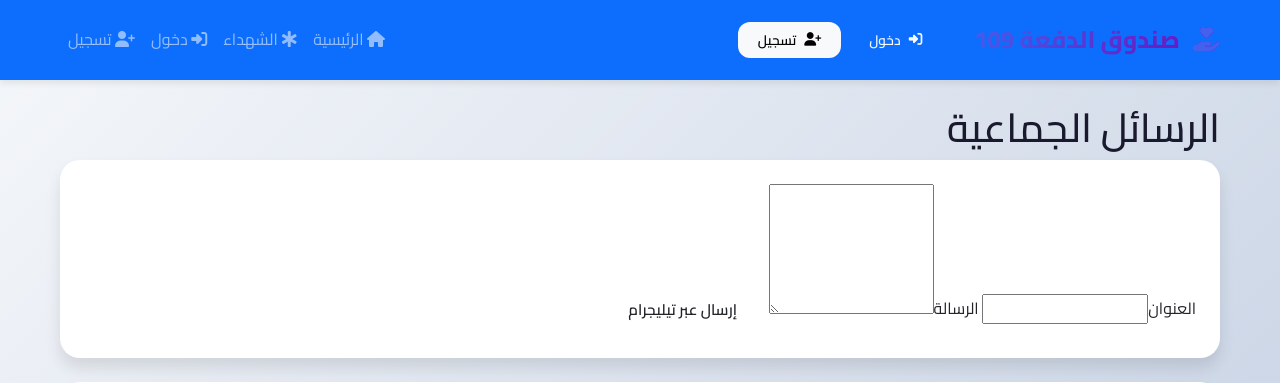
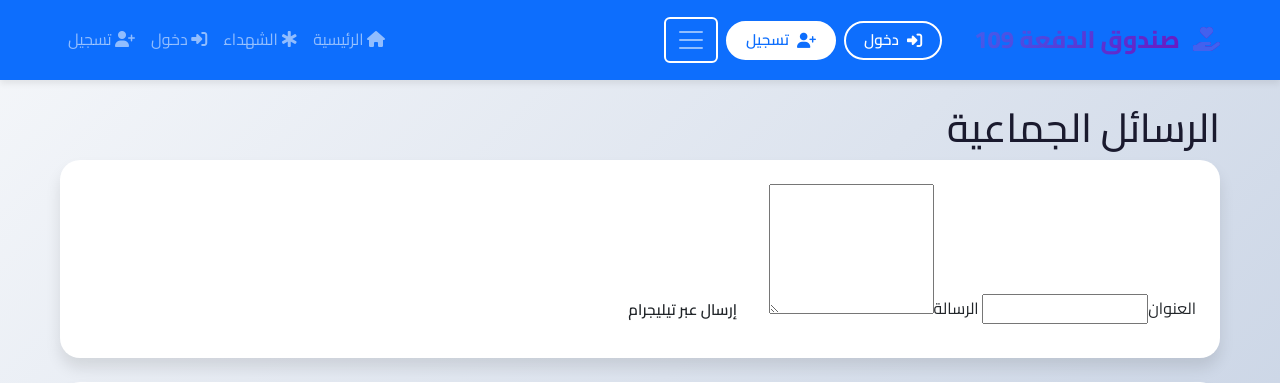
Before and after one commit to abdelrahman109/109-sys1, a Flask app: page /admin/broadcast in a window 1280 px wide. Shown: the top 383 px of the page. Run offline with Flask 3, Linux system fonts and the light colour scheme; a user stored in the database is signed in; data comes from the database, SQL or seed files in the repository; data that the repository does not hold is empty.

Commit message:
Update base.html

```diff
--- a/templates/base.html
+++ b/templates/base.html
@@ -10,6 +10,54 @@
     <link href="https://fonts.googleapis.com/css2?family=Cairo:wght@400;500;600;700;800&display=swap" rel="stylesheet">
     <link rel="stylesheet" href="/static/css/style.css">
 
+    <style>
+        /* تنسيقات إضافية */
+        .btn-custom-login {
+            background: transparent;
+            border: 2px solid white;
+            color: white;
+            border-radius: 25px;
+            padding: 6px 18px;
+            font-weight: 600;
+            transition: all 0.3s ease;
+        }
+        .btn-custom-login:hover {
+            background: white;
+            color: #0d6efd;
+            transform: translateY(-2px);
+        }
+        .btn-custom-register {
+            background: white;
+            border: 2px solid white;
+            color: #0d6efd;
+            border-radius: 25px;
+            padding: 6px 18px;
+            font-weight: 600;
+            transition: all 0.3s ease;
+        }
+        .btn-custom-register:hover {
+            background: transparent;
+            color: white;
+            transform: translateY(-2px);
+        }
+        .navbar-toggler {
+            border: 2px solid white;
+            padding: 6px 10px;
+        }
+        .navbar-toggler-icon {
+            filter: brightness(0) invert(1);
+        }
+        @media (min-width: 992px) {
+            .navbar-expand-lg .navbar-collapse {
+                display: flex !important;
+                flex-basis: auto;
+            }
+            .navbar-toggler {
+                display: block !important;
+            }
+        }
+    </style>
+
     {% block extra_css %}{% endblock %}
 </head>
 <body>
@@ -19,24 +67,21 @@
                 <i class="fas fa-hand-holding-heart"></i> صندوق الدفعة 109
             </a>
 
-            <!-- أزرار دخول وتسجيل (تظهر دائماً) -->
             <div class="d-flex align-items-center gap-2">
                 {% if not current_user.is_authenticated %}
-                    <a href="/login" class="btn btn-outline-light btn-sm">
+                    <a href="/login" class="btn btn-custom-login">
                         <i class="fas fa-sign-in-alt"></i> دخول
                     </a>
-                    <a href="/register" class="btn btn-light btn-sm">
+                    <a href="/register" class="btn btn-custom-register">
                         <i class="fas fa-user-plus"></i> تسجيل
                     </a>
                 {% endif %}
 
-                <!-- زر القائمة للموبايل -->
                 <button class="navbar-toggler" type="button" data-bs-toggle="collapse" data-bs-target="#navbarNav" aria-controls="navbarNav" aria-expanded="false" aria-label="القائمة">
                     <span class="navbar-toggler-icon"></span>
                 </button>
             </div>
 
-            <!-- القائمة المنسدلة (تظهر على الموبايل عند الضغط) -->
             <div class="collapse navbar-collapse" id="navbarNav">
                 <ul class="navbar-nav ms-auto">
                     <li class="nav-item">
```
